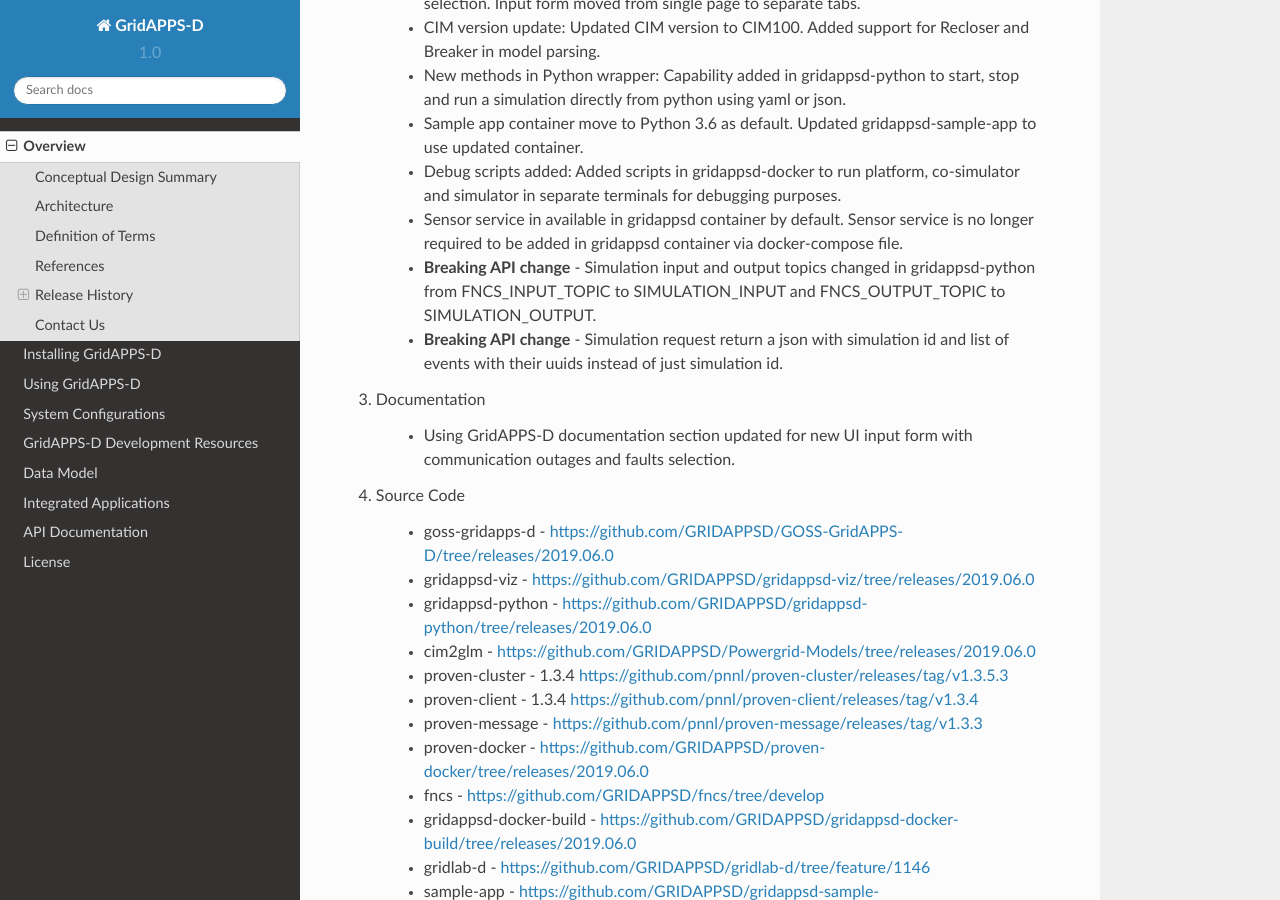
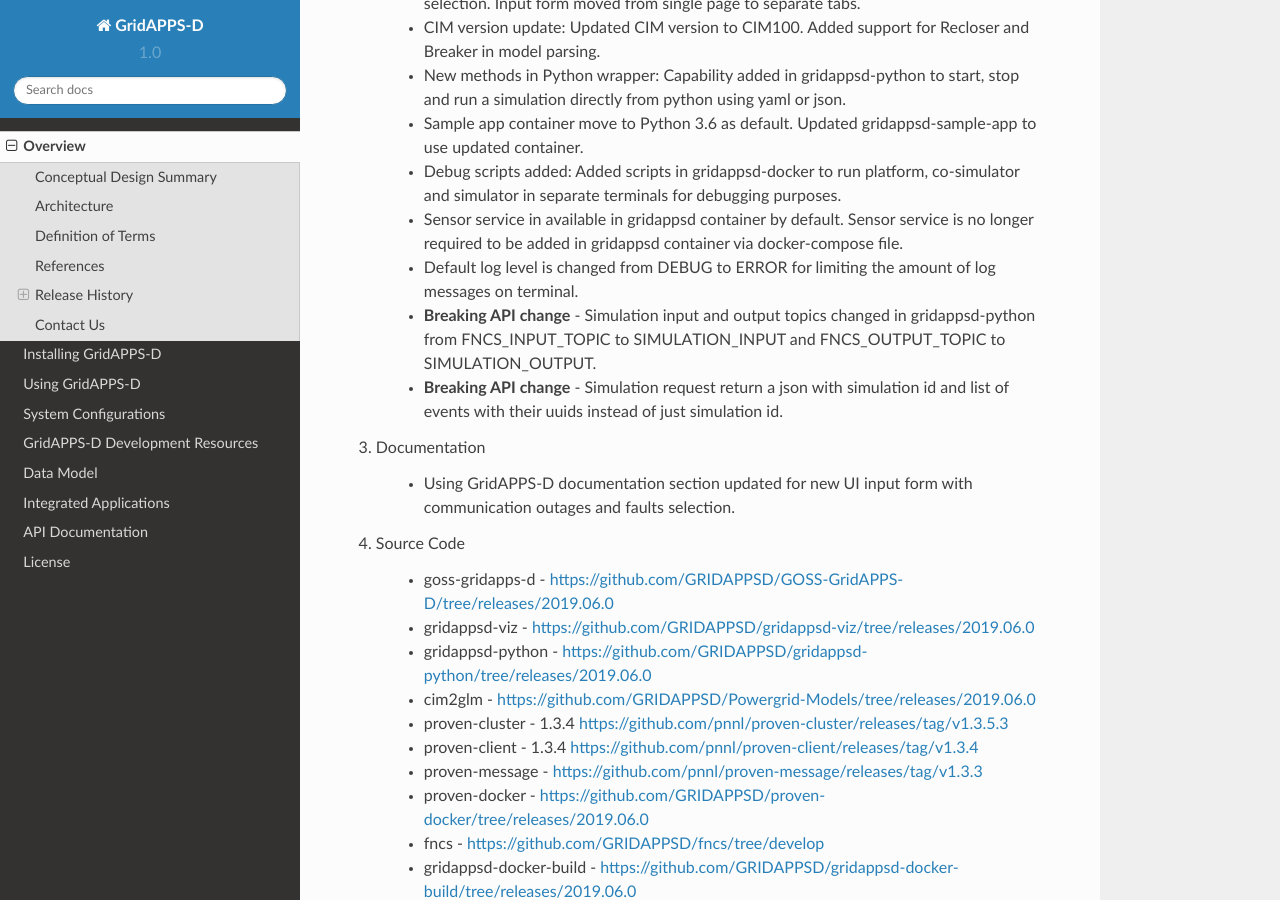
Before and after one commit to ericstephan/gridappsd-docs, a Sphinx documentation site: the page built from docs/source/overview/index.rst, in a window 1280 px wide and 900 px high, scrolled down 11729 px. Built offline with Sphinx 7.4.7 and the Read the Docs theme 2.0.0, drawn with Linux system fonts in a browser that asks for light colours.

Commit message:
Update version_history.rst

```diff
--- a/docs/source/overview/version_history.rst
+++ b/docs/source/overview/version_history.rst
@@ -293,6 +293,7 @@
 	- Sample app container move to Python 3.6 as default. Updated gridappsd-sample-app to use updated container.
 	- Debug scripts added: Added scripts in gridappsd-docker to run platform, co-simulator and simulator in separate terminals for debugging purposes.
 	- Sensor service in available in gridappsd container by default. Sensor service is no longer required to be added in gridappsd container via docker-compose file.
+	- Default log level is changed from DEBUG to ERROR for limiting the amount of log messages on terminal.
 	- **Breaking API change** - Simulation input and output topics changed in gridappsd-python from FNCS_INPUT_TOPIC to SIMULATION_INPUT and FNCS_OUTPUT_TOPIC to SIMULATION_OUTPUT.
 	- **Breaking API change** - Simulation request return a json with simulation id and list of events with their uuids instead of just simulation id.
 
```
